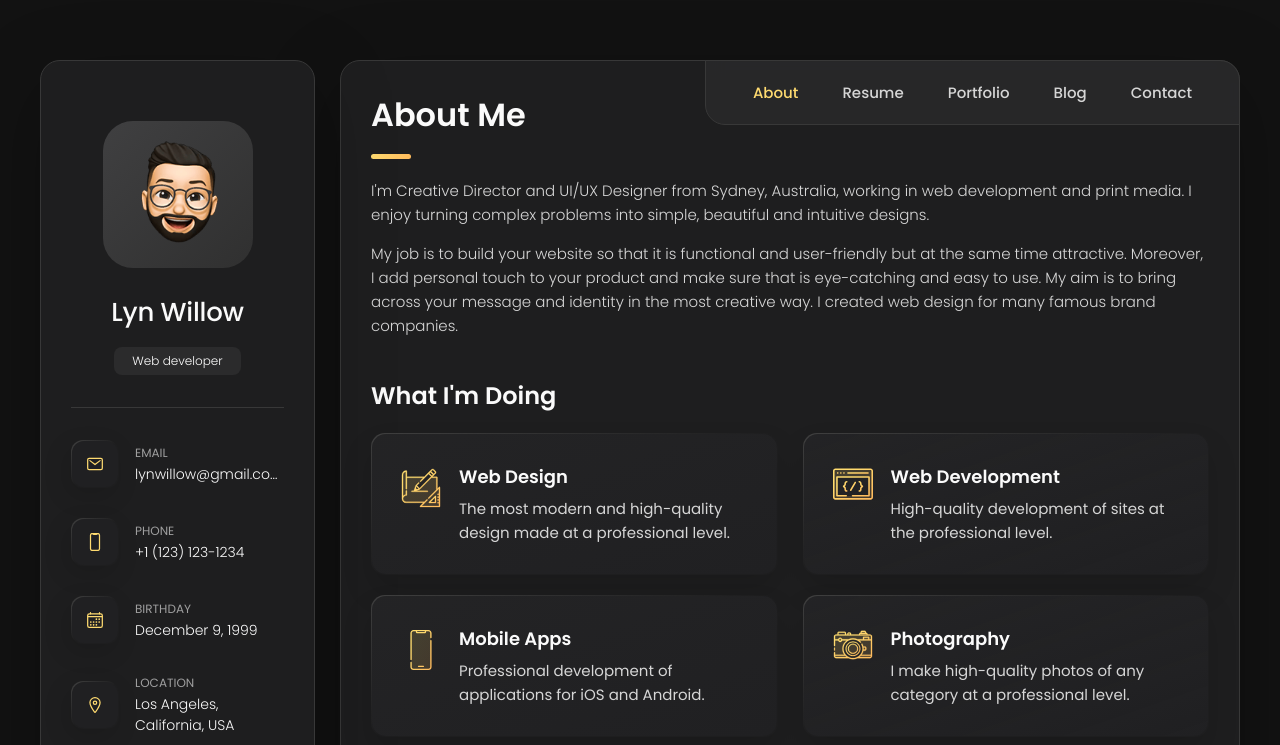
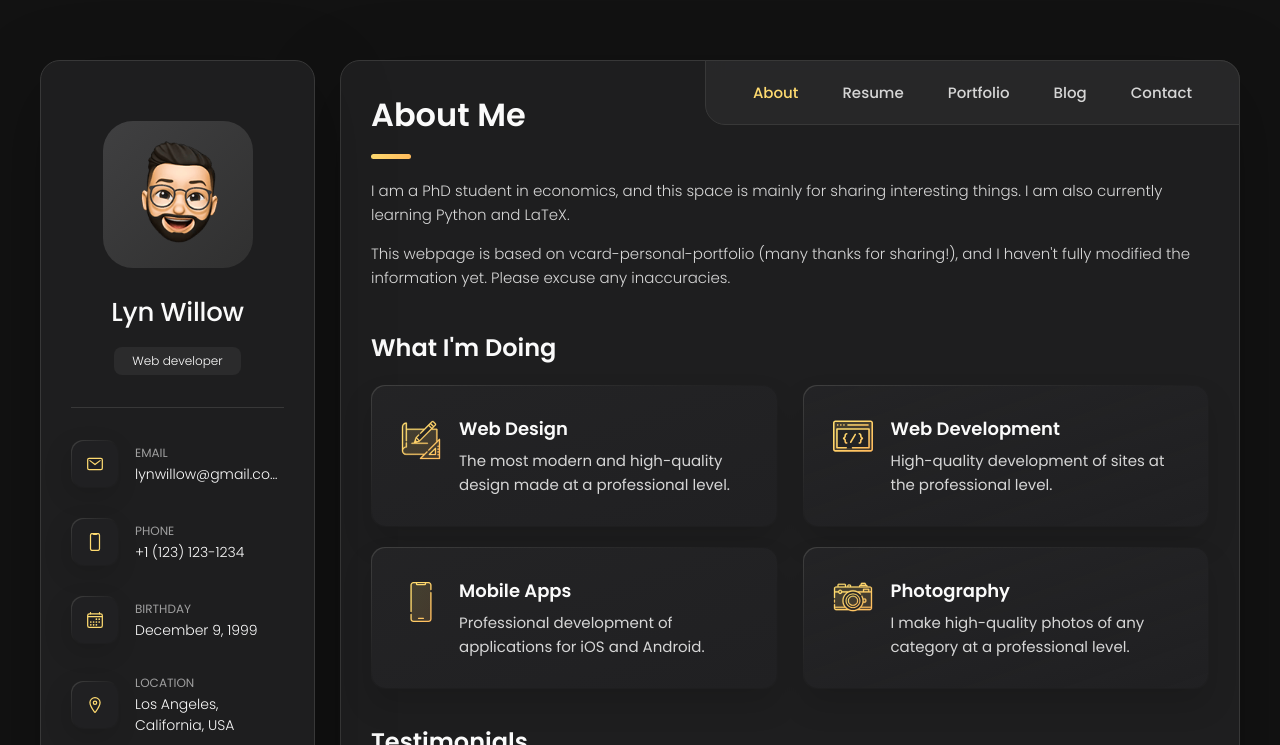
Before and after one commit to LinkWilder/linkwilder.github.io, a plain HTML site: page index.html in a window 1280 px wide. Shown: the top 745 px of the page. Drawn offline with nearby package versions, Linux system fonts and the light colour scheme.

Commit message:
修改了index中的一些信息

```diff
--- a/index.html
+++ b/index.html
@@ -121,16 +121,10 @@
         </header>
         <section class="about-text">
           <p>
-            I'm Creative Director and UI/UX Designer from Sydney, Australia, working in web development and print media.
-            I enjoy
-            turning complex problems into simple, beautiful and intuitive designs.
+            I am a PhD student in economics, and this space is mainly for sharing interesting things. I am also currently learning Python and LaTeX.
           </p>
           <p>
-            My job is to build your website so that it is functional and user-friendly but at the same time attractive.
-            Moreover, I
-            add personal touch to your product and make sure that is eye-catching and easy to use. My aim is to bring
-            across your
-            message and identity in the most creative way. I created web design for many famous brand companies.
+            This webpage is based on vcard-personal-portfolio (many thanks for sharing!), and I haven't fully modified the information yet. Please excuse any inaccuracies.
           </p>
         </section>
         <!-- service -->
```
